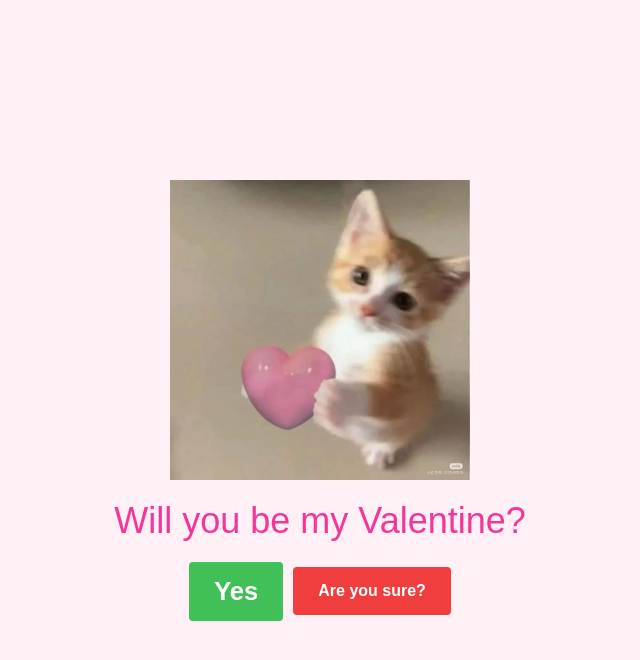
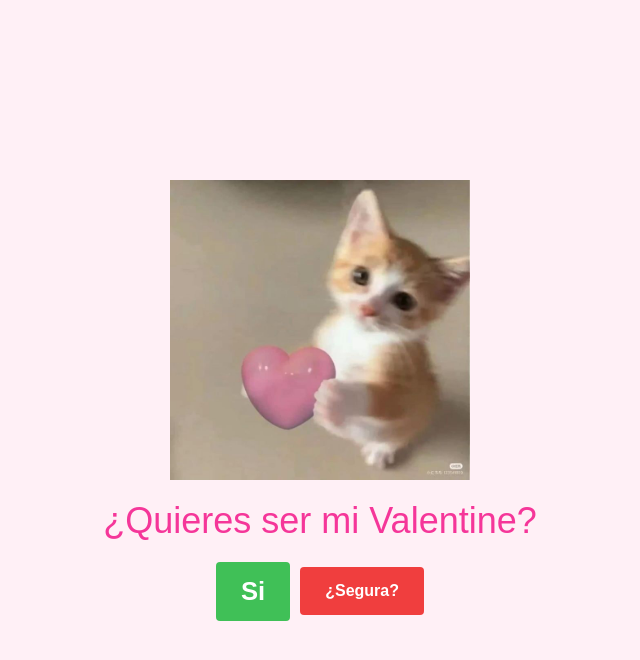
Before and after one commit to RaMisael/dyr, a plain HTML site: page index.html in a window 1280 px wide. Both pictures are taken after a click on the button "No". Shown: the whole page, without its empty margins (320-960 px from the left). Drawn offline with Linux system fonts and the light colour scheme; a web font is replaced by a local one.

Commit message:
modified:   index.html modified:   script.js

```diff
--- a/index.html
+++ b/index.html
@@ -1,5 +1,5 @@
 <!DOCTYPE html>
-<html lang="en">
+<html lang="es">
   <head>
     <meta charset="UTF-8" />
     <meta name="viewport" content="width=device-width, initial-scale=1.0" />
@@ -15,9 +15,9 @@
   <body>
     <main class="container">
       <img class="cat-img" src="img/cat-0.jpg" alt="Picture of a cat" />
-      <p class="title">Will you be my Valentine?</p>
+      <p class="title">¿Quieres ser mi Valentine?</p>
       <div class="buttons">
-        <button type="button" class="btn btn--yes">Yes</button>
+        <button type="button" class="btn btn--yes">Si</button>
         <button type="button" class="btn btn--no">No</button>
       </div>
     </main>
--- a/script.js
+++ b/script.js
@@ -6,7 +6,7 @@ const yesButton = document.querySelector(".btn--yes");
 const noButton = document.querySelector(".btn--no");
 const catImg = document.querySelector(".cat-img");
 
-const MAX_IMAGES = 5;
+const MAX_IMAGES = 7;
 
 let play = true;
 let noCount = 0;
@@ -43,11 +43,13 @@ function resizeYesButton() {
 function generateMessage(noCount) {
   const messages = [
     "No",
-    "Are you sure?",
-    "Pookie please",
-    "Don't do this to me :(",
-    "You're breaking my heart",
-    "I'm gonna cry...",
+    "¿Segura?",
+    "Enserio? :c",
+    "No puede ser...",
+    "pipipi :c",
+    "🥺",
+    "pq le sigues picando a No? jsjs",
+    "ya picale a Si jsjsj",
   ];
 
   const messageIndex = Math.min(noCount, messages.length - 1);
```
